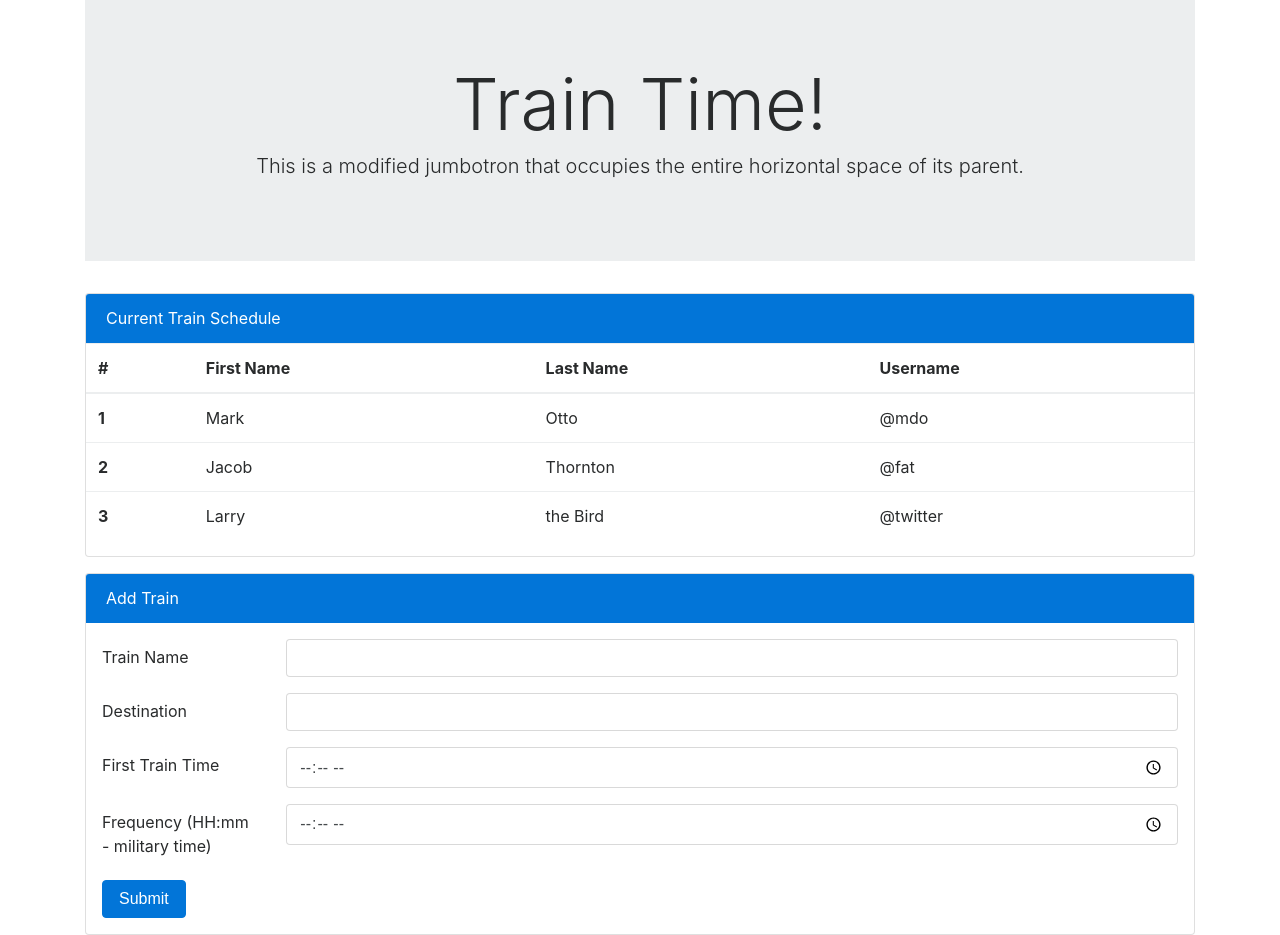
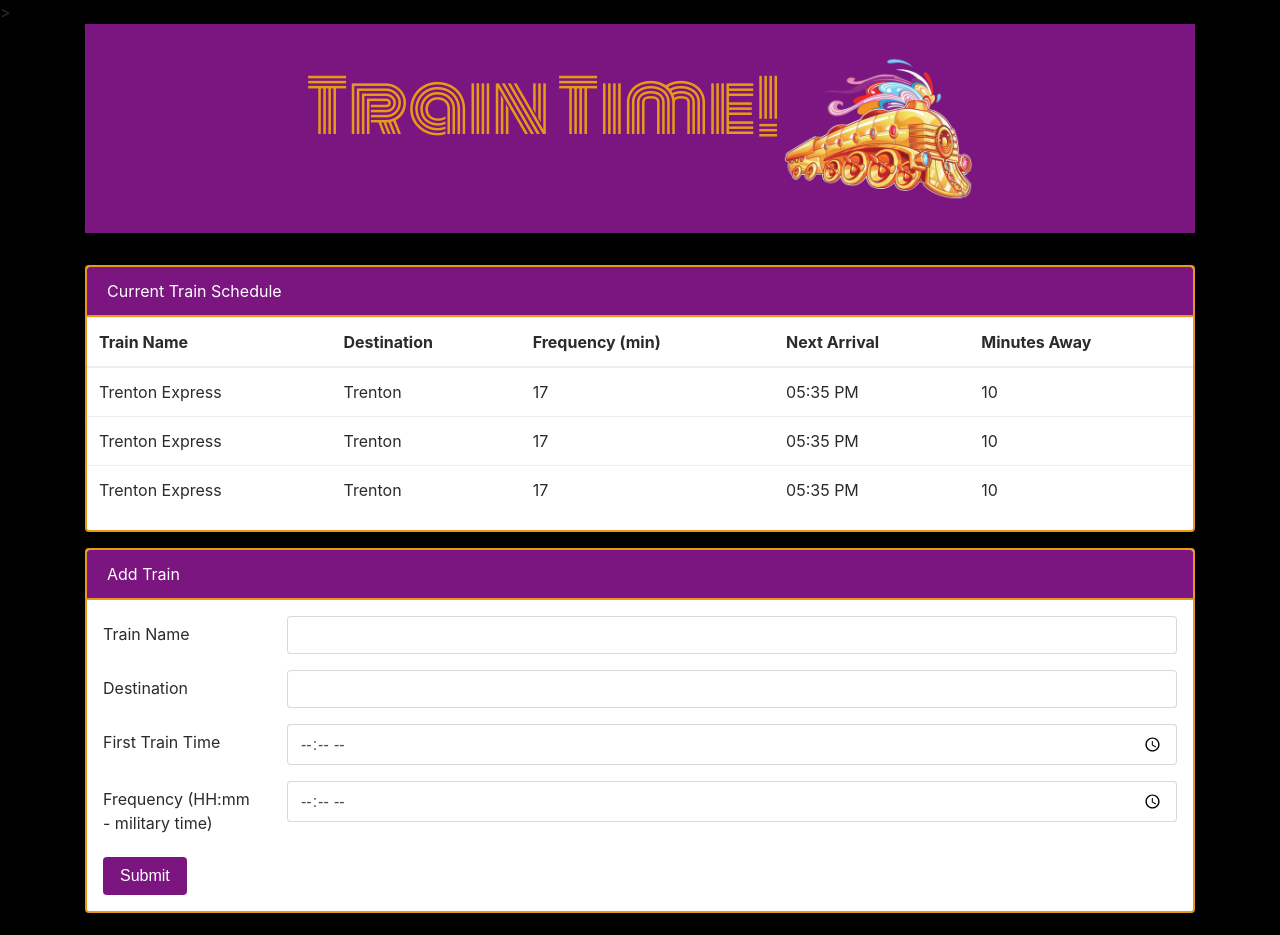
Before and after one commit to JamesBaine/Train-Scheduler, a plain HTML site: page index.html in a window 1280 px wide. Drawn offline with nearby package versions, Linux system fonts and the light colour scheme.

Commit message:
more styling

```diff
--- a/assets/css/style.css
+++ b/assets/css/style.css
@@ -0,0 +1,24 @@
+body {
+	background-color: black;
+}
+
+#main-header {
+	font-family: 'Monoton', cursive;
+	padding: 2rem;
+	background-color: #7b1580;
+	color: #e79917;
+}
+
+#train {
+	width: 12rem;
+	height: auto;
+}
+
+#sch-header, #add-header, button {
+	background-color: #7b1580;
+	border-bottom: solid 2px #e79917;
+}
+
+#current-schedule, #add-train {
+	border: solid 2px #e79917;
+}
--- a/index.html
+++ b/index.html
@@ -5,6 +5,8 @@
 <title>Train Time!</title>
 <!-- Latest compiled and minified CSS -->
 <link rel="stylesheet" href="https://maxcdn.bootstrapcdn.com/bootstrap/4.0.0-alpha.6/css/bootstrap.min.css" integrity="sha384-rwoIResjU2yc3z8GV/NPeZWAv56rSmLldC3R/AZzGRnGxQQKnKkoFVhFQhNUwEyJ" crossorigin="anonymous">
+
+<link href="https://fonts.googleapis.com/css?family=Monoton" rel="stylesheet">>
 
 <link rel="stylesheet" href="assets/css/style.css"
 
@@ -18,50 +20,56 @@
 
 	<div class="container">
 
-		<div class="jumbotron jumbotron-fluid">
+		<div class="jumbotron jumbotron-fluid" id="main-header">
 		  <div class="container text-center">
-		    <h1 class="display-3">Train Time!</h1>
-		    <p class="lead">This is a modified jumbotron that occupies the entire horizontal space of its parent.</p>
+		    <h1 class="display-3 d-inline-block">Train Time!</h1>
+		    <img src="assets/images/train.png" class="d-inline-block" id="train">
 		  </div>
 		</div>
 
-		<div class="card">
-			<div class="card-header card-primary text-white">Current Train Schedule</div>
+		<div class="card" id="current-schedule">
+
+			<div class="card-header text-white" id="sch-header">Current Train Schedule</div>
+
 			<table class="table">
 			  <thead>
 			    <tr>
-			      <th>#</th>
-			      <th>First Name</th>
-			      <th>Last Name</th>
-			      <th>Username</th>
+			      <th>Train Name</th>
+			      <th>Destination</th>
+			      <th>Frequency (min)</th>
+			      <th>Next Arrival</th>
+			      <th>Minutes Away</th>
 			    </tr>
 			  </thead>
 			  <tbody>
 			    <tr>
-			      <th scope="row">1</th>
-			      <td>Mark</td>
-			      <td>Otto</td>
-			      <td>@mdo</td>
+			      <td>Trenton Express</td>
+			      <td>Trenton</td>
+			      <td>17</td>
+			      <td>05:35 PM</td>
+			      <td>10</td>
 			    </tr>
 			    <tr>
-			      <th scope="row">2</th>
-			      <td>Jacob</td>
-			      <td>Thornton</td>
-			      <td>@fat</td>
+			      <td>Trenton Express</td>
+			      <td>Trenton</td>
+			      <td>17</td>
+			      <td>05:35 PM</td>
+			      <td>10</td>
 			    </tr>
 			    <tr>
-			      <th scope="row">3</th>
-			      <td>Larry</td>
-			      <td>the Bird</td>
-			      <td>@twitter</td>
+			      <td>Trenton Express</td>
+			      <td>Trenton</td>
+			      <td>17</td>
+			      <td>05:35 PM</td>
+			      <td>10</td>
 			    </tr>
 			  </tbody>
 			</table>
 			</div>
 
-			<div class="card my-3">
+			<div class="card my-3" id="add-train">
 
-				<div class="card-header card-primary text-white">Add Train</div>
+				<div class="card-header text-white" id="add-header">Add Train</div>
 
 				<div class="card-body">
 
@@ -95,7 +103,7 @@
 						  </div>
 						</div>
 
-						<button type="submit" class="btn btn-primary">Submit</button>
+						<button type="submit" class="btn text-white" id="#submit">Submit</button>
 
 					</form>
 
```
Also changed, not shown: assets/images/soultrain.jpg (added), assets/images/train.png (added).
